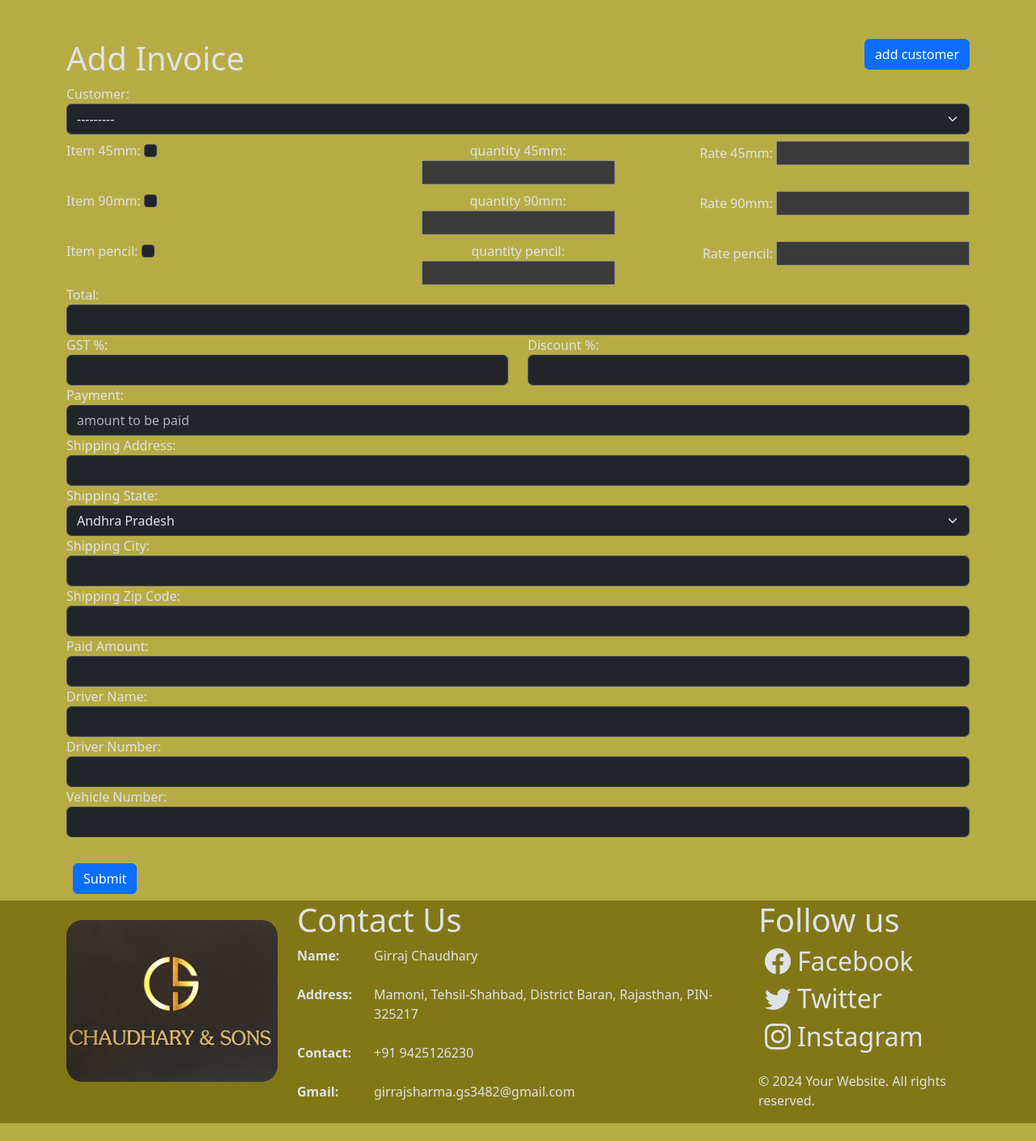
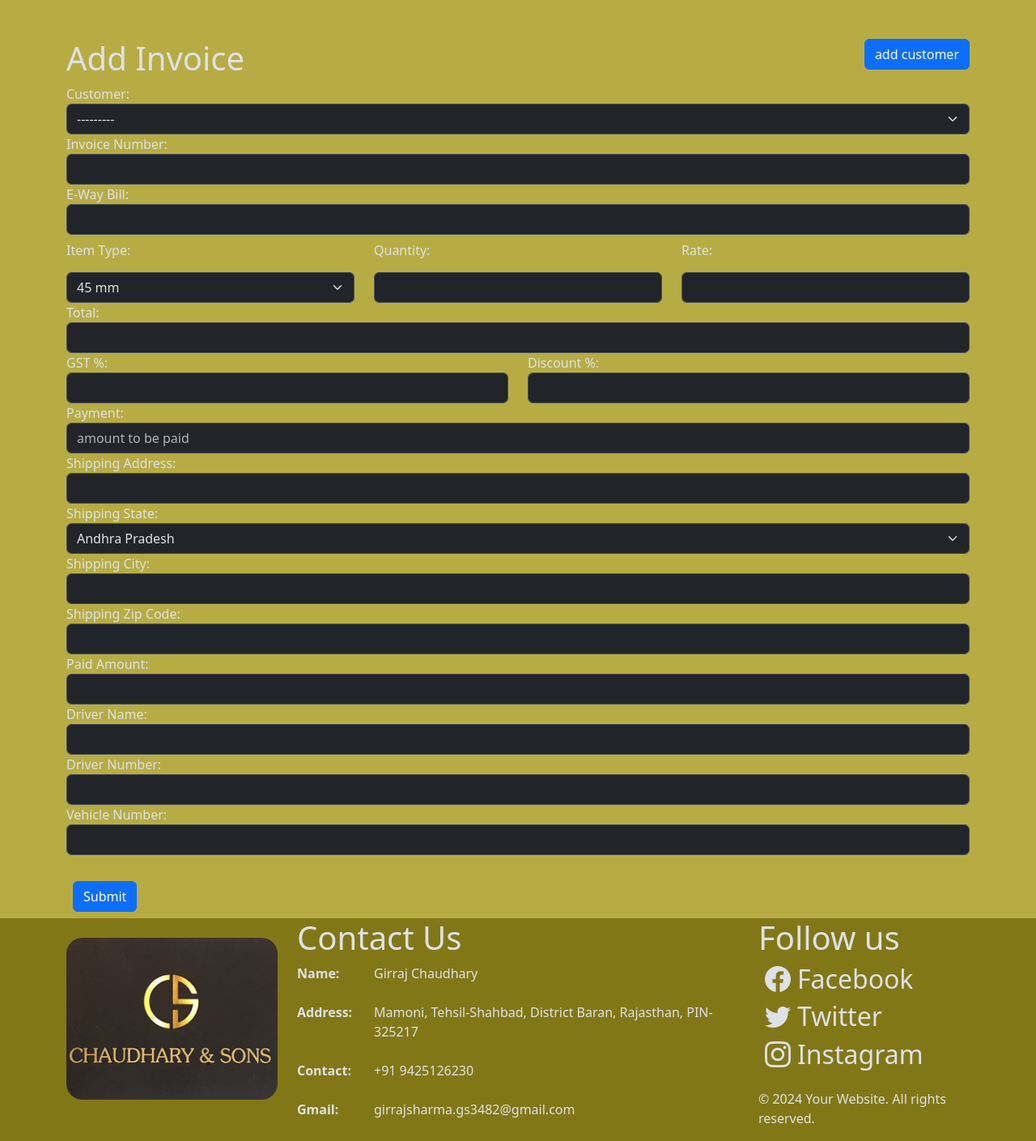
Before and after one commit to shivam230697/cgns, a Django app: page /add_invoice/ in a window 1280 px wide. Shown: the part 75-1484 px from the top of the page at 81% size. Before the commit the page ends 1462 px from the top, so only its background shows below. Run offline with Django 5.2, Linux system fonts and the light colour scheme; the visitor is signed in with stand-in values (Sample User, id 1); data that the repository does not hold is empty; some libraries are stand-ins or nearby versions.

Commit message:
added e way bill and invoice number in invoice

```diff
--- a/cns_project/cns_app/forms.py
+++ b/cns_project/cns_app/forms.py
@@ -62,7 +62,8 @@ class InvoiceForm(forms.Form):
     from .environment import Environment
     invoice_env = Environment()
     customer = forms.ModelChoiceField(queryset=Customer.objects.all(), required=True)
-
+    invoice_number = forms.IntegerField()
+    e_way_bill = forms.CharField(max_length=50)
     total = forms.DecimalField(decimal_places=2, widget=forms.TextInput(attrs={'readonly': 'readonly'}))
     gst = forms.IntegerField()
     discount = forms.IntegerField(widget=forms.NumberInput(attrs={'class': 'form-control'}), required=False, initial=0)
@@ -88,6 +89,9 @@ class InvoiceForm(forms.Form):
                                         widget=forms.NumberInput(attrs={'class': 'form-control'}))
     price_item3 = forms.DecimalField(label='Price for Item 3', required=False,
                                      widget=forms.NumberInput(attrs={'class': 'form-control'}))
+    item_type = forms.ChoiceField(choices=invoice_env.item_choices, required=True)
+    item_quantity = forms.DecimalField(label='Quantity for Item', required=True)
+    item_rate = forms.DecimalField(label='Rate for Item', required=True)
     shipping_address = forms.CharField(max_length=50)
     shipping_state = forms.ChoiceField(choices=invoice_env.STATE_CHOICES, label="Shipping State")
     shipping_city = forms.CharField(max_length=20)
--- a/cns_project/cns_app/models.py
+++ b/cns_project/cns_app/models.py
@@ -122,6 +122,8 @@ class InvoiceModel(models.Model):
     from .environment import Environment
     fg_env = Environment()
     invoice_id = models.CharField(max_length=20, editable=False, unique=True)
+    invoice_number = models.IntegerField(blank=False, null=False)
+    e_way_bill = models.CharField(max_length=20 , unique=True)
     customer = models.ForeignKey(Customer, on_delete=models.SET_NULL, null=True, blank=True)
     item_45mm = models.BooleanField(default=False)
     item_90mm = models.BooleanField(default=False)
@@ -135,6 +137,9 @@ class InvoiceModel(models.Model):
     total_45mm = models.DecimalField(max_digits=8, decimal_places=2)
     total_90mm = models.DecimalField(max_digits=8, decimal_places=2)
     total_pencil = models.DecimalField(max_digits=8, decimal_places=2)
+    item_type = models.CharField(max_length=20, choices=fg_env.item_choices, default='None')
+    item_quantity = models.DecimalField(max_digits=12, decimal_places=2)
+    item_rate = models.DecimalField(max_digits=8, decimal_places=2)
     total = models.DecimalField(null=True, max_digits=12, editable=False, decimal_places=2)
     gst = models.IntegerField()
     discount = models.IntegerField(default=0, blank=True, null=True)
--- a/cns_project/cns_app/views.py
+++ b/cns_project/cns_app/views.py
@@ -304,6 +304,11 @@ def add_invoice(request):
             invoice_model.driver_number = invoice_form.cleaned_data['driver_number']
             invoice_model.assigned_vehicle = invoice_form.cleaned_data['assigned_vehicle']
             invoice_model.paid_amount = invoice_form.cleaned_data['paid_amount']
+            invoice_model.invoice_number = invoice_form.cleaned_data['invoice_number']
+            invoice_model.e_way_bill = invoice_form.cleaned_data['e_way_bill']
+            invoice_model.item_type = invoice_form.cleaned_data['item_type']
+            invoice_model.item_rate = invoice_form.cleaned_data['item_rate']
+            invoice_model.item_quantity = invoice_form.cleaned_data['item_quantity']
             if invoice_model.paid_amount > invoice_model.payment:
                 messages.error(request, 'Enter valid paid amount')
                 return render(request, "add_invoice.html", {'invoice_form': InvoiceForm()})
--- a/cns_project/templates/add_customer.html
+++ b/cns_project/templates/add_customer.html
@@ -10,7 +10,7 @@
             {% include 'message.html'%}
             <form class="form-group post-form" method="post" action="">
                 {% csrf_token %}
-                <label for="id_customer_name">Customer Name:*</label>
+                <label for="id_customer_name">Company Name:*</label>
                 <input  class="form-control" type="text" id="id_customer_name" name="customer_name" value="{{ form.customer_name.value|default_if_none:'' }}" required>
                 <label for="id_customer_number">Customer Number:*</label>
                 <input type="number" class="form-control" id="id_customer_number" name="customer_number" value="{{ form.customer_number.value|default_if_none:'' }}" required>
--- a/cns_project/templates/add_invoice.html
+++ b/cns_project/templates/add_invoice.html
@@ -23,7 +23,32 @@
                     {% endfor %}
                 </select>
 
-                <div class="row item45mm mt-2">
+                <label for="id_invoice_number">Invoice Number:</label>
+                <input type="text" class="form-control" id="id_invoice_number" name="invoice_number" value="{{ form.invoice_number.value|default_if_none:'' }}" required>
+
+                <label for="id_e_way_bill">E-Way Bill:</label>
+                <input type="text" class="form-control" id="id_e_way_bill" name="e_way_bill" value="{{ form.e_way_bill.value|default_if_none:'' }}" required>
+
+                <div class="row">
+                    <div class="col-4">
+                        <label for="id_item_type" class="col-form-label mb-2">Item Type:</label>
+                        <select name="item_type" id="id_item_type" class="form-control form-select" required>
+                            {% for item_type, item_name in invoice_form.item_type.field.choices %}
+                                <option value="{{item_type}}">{{item_name}}</option>
+                            {% endfor %}
+                        </select>
+                    </div>
+                    <div class="col-4">
+                        <label for="id_item_quantity" class="col-form-label mb-2">Quantity:</label>
+                        <input type="{{invoice_form.item_quantity.input_type}}" class="form-control" id="id_item_quantity" name="item_quantity" value="{{ form.item_quantity.value|default_if_none:'' }}">
+                    </div>
+                    <div class="col-4">
+                        <label for="id_item_rate" class="col-form-label mb-2">Rate:</label>
+                        <input type="{{invoice_form.item_rate.input_type}}" class="form-control" id="id_item_rate" name="item_rate" value="{{ form.item_rate.value|default_if_none:'' }}">
+                    </div>
+                </div>
+
+               <!-- <div class="row item45mm mt-2">
                     <div class="col-4 text-start">
                         <label for="id_item1">Item 45mm:</label>
                         <input  class="form-check-input" type="checkbox" id="id_item1" name="item45mm" value="1" ><br>
@@ -65,7 +90,7 @@
                         <label for="id_price_item3">Rate pencil:</label>
                         <input type="{{invoice_form.price_item3.input_type}}" class="" id="id_price_item3" name="price_item3" value="{{ form.price_item3.value|default_if_none:'' }}">
                     </div>
-                </div>
+                </div>-->
                 <label for="total_id">Total:</label>
                 <input type="{{invoice_form.total.input_type}}" class="form-control" id="total_id" name="total" value="{{ form.total.value|default_if_none:'' }}" readonly>
 
@@ -124,35 +149,13 @@
 <script>
     $(document).ready(function () {
         var total = 0;
-    var total1 = 0;
-    var total2 = 0;
-    var total3 = 0;
-    $("#id_quantity_item1, #id_price_item1, #id_quantity_item2, #id_price_item2, #id_quantity_item3, #id_price_item3").prop("readonly", true);
+        $("#id_item_quantity, #id_item_rate").prop("readonly", true);
 
         function updateTotal() {
-        total = total1 + total2 + total3;
+            var quantity = parseFloat($("#id_item_quantity").val()) || 0;
+            var price = parseFloat($("#id_item_rate").val()) || 0;
+            total = quantity * price;
             $('#total_id').val(total.toFixed(2));
-    }
-
-    function updateTotal1() {
-        var quantity = parseFloat($("#id_quantity_item1").val()) || 0;
-        var price = parseFloat($("#id_price_item1").val()) || 0;
-        total1 = quantity/1000 * price;
-        updateTotal();
-    }
-
-    function updateTotal2() {
-        var quantity = parseFloat($("#id_quantity_item2").val()) || 0;
-        var price = parseFloat($("#id_price_item2").val()) || 0;
-        total2 = quantity/1000 * price;
-        updateTotal();
-    }
-
-    function updateTotal3() {
-        var quantity = parseFloat($("#id_quantity_item3").val()) || 0;
-        var price = parseFloat($("#id_price_item3").val()) || 0;
-        total3 = quantity/1000 * price;
-        updateTotal();
         }
 
         function updateFinalAmount() {
@@ -163,49 +166,19 @@ $(document).ready(function () {
             $('#payment_id').val(finalAmount.toFixed(2));
         }
 
-    $("#id_quantity_item1, #id_price_item1").on("input", function () {
-        updateTotal1();
-        updateFinalAmount();
+        $("#id_item_type").on("change", function () {
+            $("#id_item_quantity").prop("readonly", false);
+            $("#id_item_rate").prop("readonly", false);
         });
 
-    $("#id_quantity_item2, #id_price_item2").on("input", function () {
-        updateTotal2();
-        updateFinalAmount();
-    });
-
-    $("#id_quantity_item3, #id_price_item3").on("input", function () {
-        updateTotal3();
+        $("#id_item_quantity, #id_item_rate").on("input", function () {
+            updateTotal();
             updateFinalAmount();
         });
 
         $("#id_gst, #id_discount").on("input", function () {
             updateFinalAmount();
         });
-
-    $("input[type='checkbox']").click(function () {
-        var checkboxId = $(this).attr('id');
-        var quantityId = '#id_quantity_' + checkboxId.substring(3);
-        var priceId = '#id_price_' + checkboxId.substring(3);
-
-        if ($(this).is(":checked")) {
-            $(quantityId).prop("readonly", false);
-            $(priceId).prop("readonly", false);
-            updateTotal1();
-            updateTotal2();
-            updateTotal3();
-            updateFinalAmount();
-        } else {
-            $(quantityId).prop("readonly", true).val(0);
-            $(priceId).prop("readonly", true).val(0);
-            updateTotal1();
-            updateTotal2();
-            updateTotal3();
-            updateFinalAmount();
-        }
     });
-});
-
-
-
 </script>
 {% endblock %}
```
Lines whose indentation alone changed are shown as unchanged.
